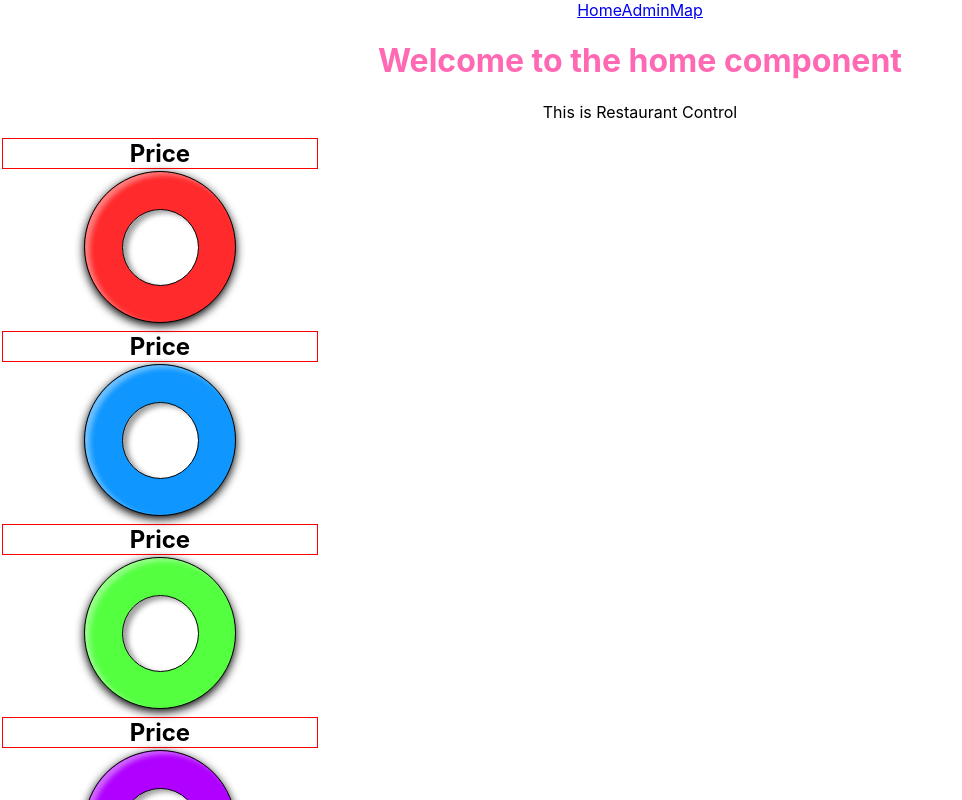
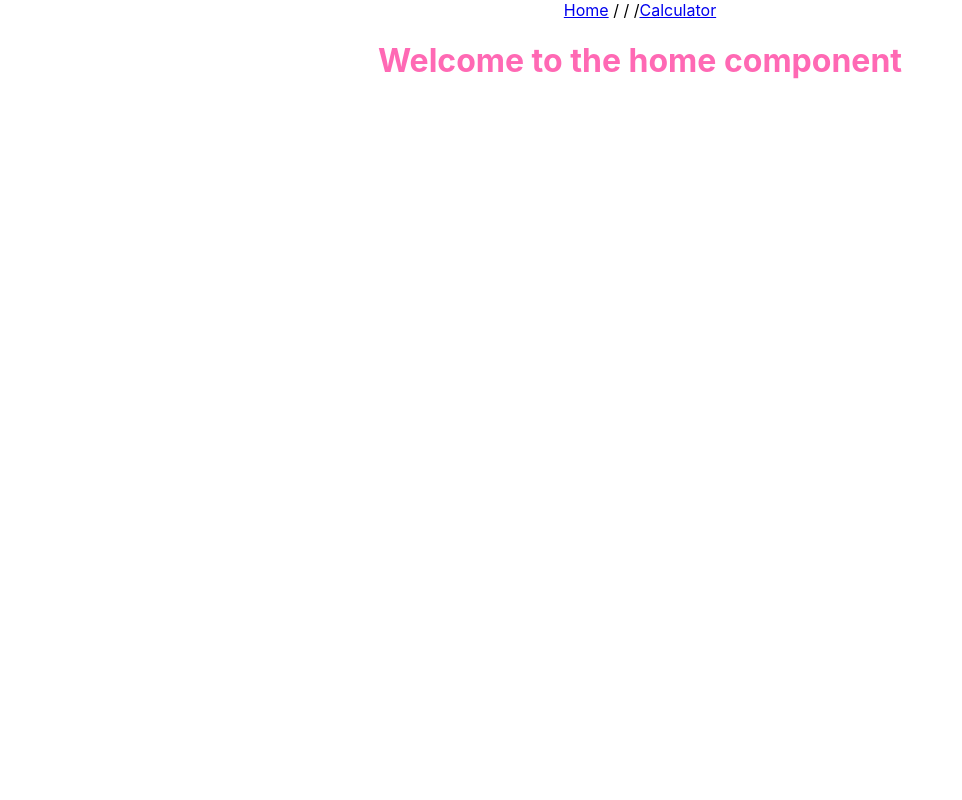
Before and after one commit to MalyPhong619/sushi-calculator, a React app: page / in a window 1280 px wide. Shown: the top 800 px of the page, without its empty margins (0-962 px from the left). Built offline with nearby package versions, Linux system fonts and the light colour scheme.

Commit message:
move ColorPlates to CalcDisplay

```diff
--- a/src/components/CalcDisplay.jsx
+++ b/src/components/CalcDisplay.jsx
@@ -1,8 +1,9 @@
 import React from 'react';
+import ColorPlates from './ColorPlates/ColorPlates'
 
 function CalcDisplay() {
   return(
-
+    <ColorPlates />
   );
 }
 
--- a/src/components/Display.jsx
+++ b/src/components/Display.jsx
@@ -1,6 +1,5 @@
 import React from 'react';
 import styled from 'styled-components';
-import RestaurantControl from './Restaurants/RestaurantControl';
 
 function Display(){
   const Something = styled.h1`
@@ -20,7 +19,6 @@ function Display(){
   return(
     <div>
       <Something>Welcome to the home component</Something>
-      <RestaurantControl />
     </div>
   )
 }
--- a/src/components/Header.jsx
+++ b/src/components/Header.jsx
@@ -4,9 +4,8 @@ import { Link } from 'react-router-dom';
 function Header(){
   return(
     <div>
-      <Link to='/'>Home</Link>
-      <Link to='/admin'>Admin</Link>
-      <Link to='/map'>Map</Link>
+      <Link to='/'>Home</Link> / / /
+      <Link to='/calculator'>Calculator</Link>
     </div>
   )
 }
```
